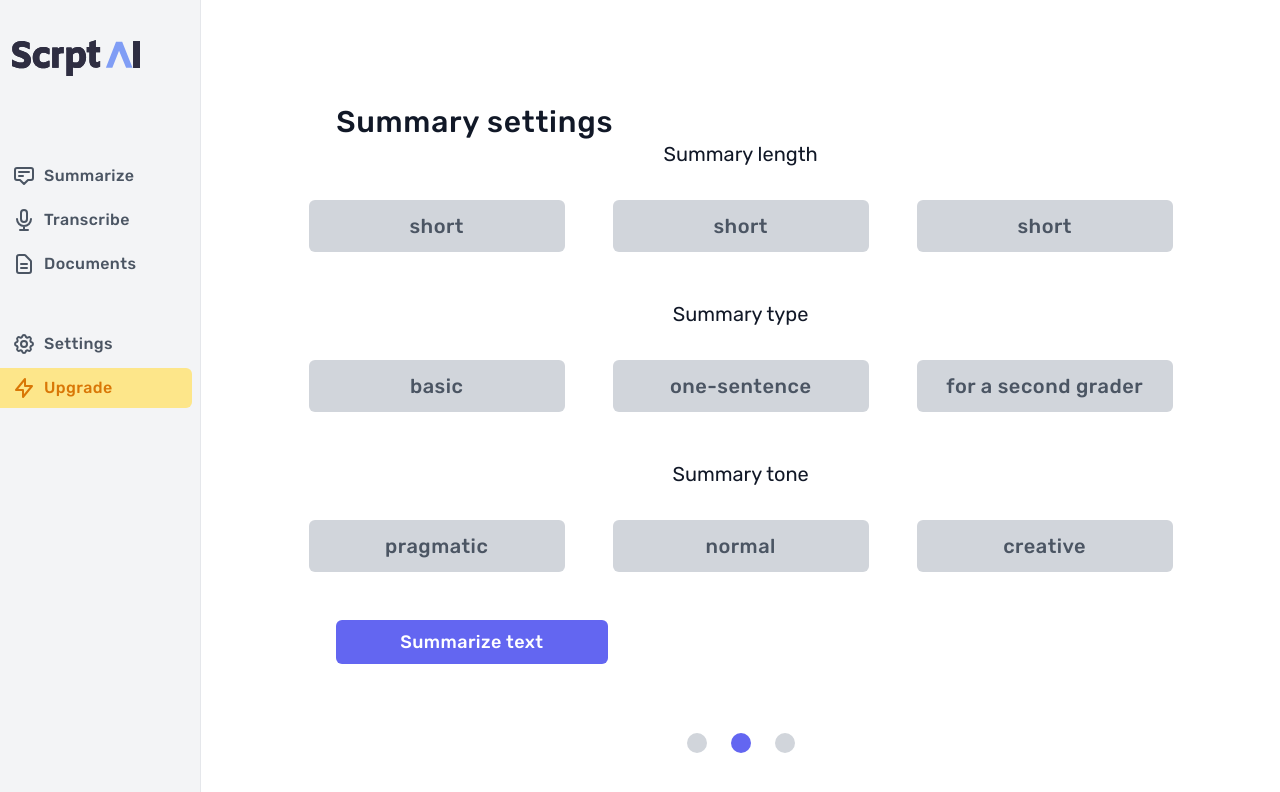
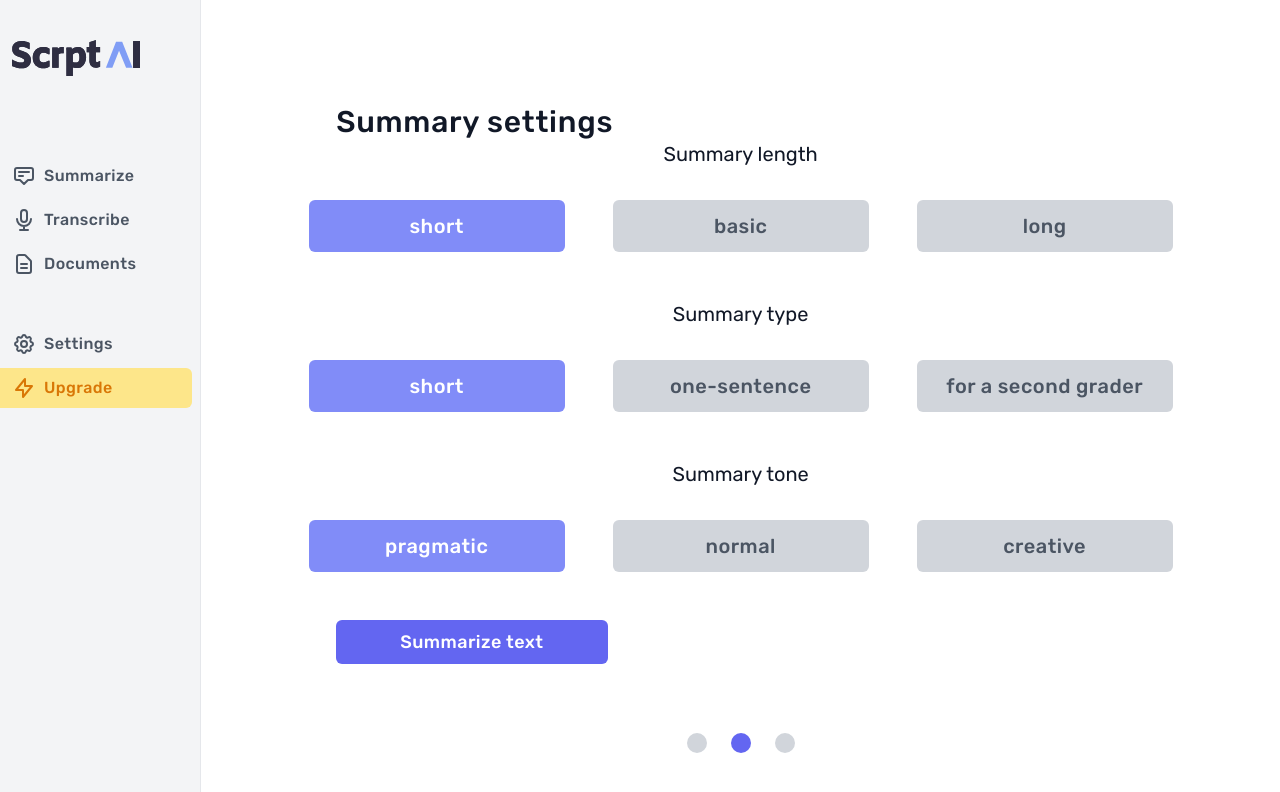
Before and after one commit to Feedback-Form/app-frontend, a React (Create React App) app: page / in a window 1280 px wide. Both pictures are taken after a click on the element 740 px from the left and 743 px from the top of the page. Shown: the top 792 px of the page. Built offline with nearby package versions, Linux system fonts and the light colour scheme.

Commit message:
added state logic for /summarize.tsx

```diff
--- a/src/animations.css
+++ b/src/animations.css
@@ -1,13 +1,44 @@
-.alert-enter {
-	transform: 'translateX(-100%)';
+/* CSSTransition classes  */
+.menu-primary-enter {
+	position: absolute;
+	transform: translateX(-100%);
 }
-.alert-enter-active {
-	transform: 'translateX(0)';
-	transition: '300ms ease-in';
+.menu-primary-enter-active {
+	transform: translateX(0%);
+	transition: all 250ms ease;
 }
-.alert-exit {
+.menu-primary-exit {
+	position: absolute;
 }
-.alert-exit-active {
-	transform: 'translateX(100%)';
-	transition: '300ms ease-out';
+.menu-primary-exit-active {
+	transform: translateX(-100%);
+	transition: all 250ms ease;
 }
+
+.menu-secondary-enter {
+	transform: translateX(100%);
+}
+.menu-secondary-enter-active {
+	transform: translateX(0%);
+	transition: all 250ms ease;
+}
+.menu-secondary-exit {
+}
+.menu-secondary-exit-active {
+	transform: translateX(-100%);
+	transition: all 250ms ease;
+}
+
+.menu-tertiary-enter {
+	transform: translateX(-100%);
+}
+.menu-tertiary-enter-active {
+	transform: translateX(0%);
+	transition: all 250ms ease;
+}
+.menu-tertiary-exit {
+}
+.menu-tertiary-exit-active {
+	transform: translateX(100%);
+	transition: all 250ms ease;
+}
--- a/src/components/inputtextfield.tsx
+++ b/src/components/inputtextfield.tsx
@@ -1,10 +1,10 @@
-import React, { FC, ReactElement, useState } from 'react';
+import React, { FC, ReactElement, useState, useContext } from 'react';
 import { useWordState } from '../hooks/hooks';
-
+import { useText } from '../hooks/summaryContext';
 const InputTextfield: FC = (): ReactElement => {
 	const [maxWords, setMaxWords] = useState(300);
-
-	const [words, wordCount, handleWordChange, resetWords] = useWordState('');
+	const { inputText, setInputText } = useText();
+	const [fullText, wordCount, handleWordChange, resetWords] = useWordState(inputText);
 
 	return (
 		<section className="flex-shrink  flex flex-col items-center justify-center h-3/4 w-full">
@@ -13,8 +13,11 @@ const InputTextfield: FC = (): ReactElement => {
 			</div>
 			<div className="w-3/4 h-3/4 shadow-md rounded-md  ">
 				<textarea
-					value={words}
-					onChange={handleWordChange}
+					value={fullText}
+					onChange={e => {
+						handleWordChange(e);
+						setInputText(fullText);
+					}}
 					className="w-full h-full resize-none break-words rounded-md p-6 font-thin text-lg tracking-wide
 						focus:outline-none focus:ring-2 focus:ring-indigo-500 transition-all ease-in-out duration-200
 						"
@@ -22,7 +25,10 @@ const InputTextfield: FC = (): ReactElement => {
 				/>
 			</div>
 			<div className="flex justify-between w-3/4 items-center">
-				<button className="bg-indigo-500 hover:bg-indigo-400 focus:outline-none text-white rounded-md px-16 py-2 font-medium tracking-wide text-lg transition-all ease-in-out duration-200">
+				<button
+					onClick={() => setInputText(fullText)}
+					className="bg-indigo-500 hover:bg-indigo-400 focus:outline-none text-white rounded-md px-16 py-2 font-medium tracking-wide text-lg transition-all ease-in-out duration-200"
+				>
 					Next step
 				</button>
 				<div className="rounded-md bg-gray-300 text-gray-600 py-1 px-2">
--- a/src/components/summarize.tsx
+++ b/src/components/summarize.tsx
@@ -1,24 +1,45 @@
-import React, { FC, ReactElement, useState } from 'react';
+import React, { FC, ReactElement, useState, useReducer, createContext } from 'react';
 
 import InputTextfield from './inputtextfield';
 import SummarySettings from './summarysettings';
 import OutputTextfield from './outputtexfield';
 import { CSSTransition } from 'react-transition-group';
 
+import { SummaryContext } from '../hooks/summaryContext';
+
 const Summarize: FC = (): ReactElement => {
 	const [currentComponent, setCurrentComponent] = useState(1);
+	const [inputText, setInputText] = useState('');
+	const [summaryLength, setLength] = useState('short');
+	const [summaryType, setType] = useState(0);
+	const [summaryTone, setTone] = useState(0);
+
+	console.log('parent:', { text: inputText, summaryLength: summaryLength });
+
 	return (
+		<SummaryContext.Provider
+			value={{
+				inputText,
+				summaryLength,
+				summaryType,
+				summaryTone,
+				setInputText,
+				setLength,
+				setType,
+				setTone,
+			}}
+		>
 			<main className="flex-1 flex flex-col  bg-white text-gray-900  items-center justify-evenly space-y-10">
-			{currentComponent === 1 && <InputTextfield />}
-			{/* {currentComponent === 2 && (
-				<CSSTransition in={currentComponent === 2} timeout={300} classNames="alert" unmountOnExit>
+				<CSSTransition in={currentComponent === 1} timeout={400} classNames="menu-primary" unmountOnExit>
+					<InputTextfield />
+				</CSSTransition>
+				<CSSTransition in={currentComponent === 2} timeout={400} classNames="menu-secondary" unmountOnExit>
 					<SummarySettings />
 				</CSSTransition>
-			)} */}
-			<CSSTransition in={currentComponent === 2} timeout={300} classNames="alert" unmountOnExit>
-				<SummarySettings />
+				<CSSTransition in={currentComponent === 3} timeout={400} classNames="menu-primary" unmountOnExit>
+					<OutputTextfield />
 				</CSSTransition>
-			{currentComponent === 3 && <OutputTextfield />}
+
 				<div className="w-full items-center justify-center flex  space-x-6">
 					<div
 						onClick={() => setCurrentComponent(1)}
@@ -34,6 +55,7 @@ const Summarize: FC = (): ReactElement => {
 					></div>
 				</div>
 			</main>
+		</SummaryContext.Provider>
 	);
 };
 
--- a/src/components/summarysettings.tsx
+++ b/src/components/summarysettings.tsx
@@ -1,7 +1,11 @@
 import React, { FC, ReactElement, useState } from 'react';
 import { useWordState } from '../hooks/hooks';
+import { useText } from '../hooks/summaryContext';
+const SummarySettings: FC = (): ReactElement => {
+	const { setLength, setType, setTone, summaryLength, summaryType, summaryTone } = useText();
 
-const SummarySettings: FC = (): ReactElement => {
+	const clickedClasses = 'bg-indigo-400 text-white hover:indigo-500';
+	const defaultClasses = 'bg-gray-300 text-gray-600 hover:text-white hover:bg-indigo-400';
 	return (
 		<section className="flex-shrink  flex flex-col items-center justify-center w-full h-3/4">
 			<div className="flex items-start w-3/4">
@@ -12,14 +16,26 @@ const SummarySettings: FC = (): ReactElement => {
 					<h1 className="text-xl pb-8">Summary length</h1>
 
 					<div className="flex space-x-12">
-						<button className="flex-shrink bg-gray-300 text-gray-600  hover:text-white hover:bg-indigo-400 focus:outline-none rounded-md w-64 py-3 font-medium tracking-wide text-xl transition-all ease-in-out duration-200 items-center">
+						<button
+							onClick={() => setLength('short')}
+							className={`flex-shrink ${summaryLength === 'short' ? clickedClasses : defaultClasses}
+								focus:outline-none rounded-md w-64 py-3 font-medium tracking-wide text-xl transition-all ease-in-out duration-200 items-center`}
+						>
 							short
 						</button>
-						<button className="flex-shrink bg-gray-300 text-gray-600  hover:text-white hover:bg-indigo-400 focus:outline-none rounded-md  w-64 py-3 font-medium tracking-wide text-xl transition-all ease-in-out duration-200 items-center">
-							short
+						<button
+							onClick={() => setLength('basic')}
+							className={`flex-shrink ${summaryLength === 'basic' ? clickedClasses : defaultClasses}
+							focus:outline-none rounded-md w-64 py-3 font-medium tracking-wide text-xl transition-all ease-in-out duration-200 items-center`}
+						>
+							basic
 						</button>
-						<button className="flex-shrink bg-gray-300 text-gray-600  hover:text-white hover:bg-indigo-400 focus:outline-none rounded-md  w-64 py-3 font-medium tracking-wide text-xl transition-all ease-in-out duration-200 items-center">
-							short
+						<button
+							onClick={() => setLength('long')}
+							className={`flex-shrink ${summaryLength === 'long' ? clickedClasses : defaultClasses}
+								focus:outline-none rounded-md w-64 py-3 font-medium tracking-wide text-xl transition-all ease-in-out duration-200 items-center`}
+						>
+							long
 						</button>
 					</div>
 				</div>
@@ -27,13 +43,25 @@ const SummarySettings: FC = (): ReactElement => {
 					<h1 className="text-xl pb-8">Summary type</h1>
 
 					<div className="flex space-x-12">
-						<button className="flex-shrink bg-gray-300 text-gray-600  hover:text-white hover:bg-indigo-400 focus:outline-none rounded-md w-64 py-3 font-medium tracking-wide text-xl transition-all ease-in-out duration-200 items-center">
-							basic
+						<button
+							onClick={() => setType(0)}
+							className={`flex-shrink ${summaryType === 0 ? clickedClasses : defaultClasses}
+								focus:outline-none rounded-md w-64 py-3 font-medium tracking-wide text-xl transition-all ease-in-out duration-200 items-center`}
+						>
+							short
 						</button>
-						<button className="flex-shrink bg-gray-300 text-gray-600  hover:text-white hover:bg-indigo-400 focus:outline-none rounded-md  w-64 py-3 font-medium tracking-wide text-xl transition-all ease-in-out duration-200 items-center">
+						<button
+							onClick={() => setType(1)}
+							className={`flex-shrink ${summaryType === 1 ? clickedClasses : defaultClasses}
+							focus:outline-none rounded-md w-64 py-3 font-medium tracking-wide text-xl transition-all ease-in-out duration-200 items-center`}
+						>
 							one-sentence
 						</button>
-						<button className="flex-shrink bg-gray-300 text-gray-600  hover:text-white hover:bg-indigo-400 focus:outline-none rounded-md  w-64 py-3 font-medium tracking-wide text-xl transition-all ease-in-out duration-200 items-center">
+						<button
+							onClick={() => setType(2)}
+							className={`flex-shrink ${summaryType === 2 ? clickedClasses : defaultClasses}
+								focus:outline-none rounded-md w-64 py-3 font-medium tracking-wide text-xl transition-all ease-in-out duration-200 items-center`}
+						>
 							for a second grader
 						</button>
 					</div>
@@ -42,13 +70,25 @@ const SummarySettings: FC = (): ReactElement => {
 					<h1 className="text-xl pb-8">Summary tone</h1>
 
 					<div className="flex space-x-12">
-						<button className="flex-shrink bg-gray-300 text-gray-600  hover:text-white hover:bg-indigo-400 focus:outline-none rounded-md w-64 py-3 font-medium tracking-wide text-xl transition-all ease-in-out duration-200 items-center">
+						<button
+							onClick={() => setTone(0)}
+							className={`flex-shrink ${summaryTone === 0 ? clickedClasses : defaultClasses}
+								focus:outline-none rounded-md w-64 py-3 font-medium tracking-wide text-xl transition-all ease-in-out duration-200 items-center`}
+						>
 							pragmatic
 						</button>
-						<button className="flex-shrink bg-gray-300 text-gray-600  hover:text-white hover:bg-indigo-400 focus:outline-none rounded-md  w-64 py-3 font-medium tracking-wide text-xl transition-all ease-in-out duration-200 items-center">
+						<button
+							onClick={() => setTone(1)}
+							className={`flex-shrink ${summaryTone === 1 ? clickedClasses : defaultClasses}
+							focus:outline-none rounded-md w-64 py-3 font-medium tracking-wide text-xl transition-all ease-in-out duration-200 items-center`}
+						>
 							normal
 						</button>
-						<button className="flex-shrink bg-gray-300 text-gray-600  hover:text-white hover:bg-indigo-400 focus:outline-none rounded-md  w-64 py-3 font-medium tracking-wide text-xl transition-all ease-in-out duration-200 items-center">
+						<button
+							onClick={() => setTone(2)}
+							className={`flex-shrink ${summaryTone === 2 ? clickedClasses : defaultClasses}
+								focus:outline-none rounded-md w-64 py-3 font-medium tracking-wide text-xl transition-all ease-in-out duration-200 items-center`}
+						>
 							creative
 						</button>
 					</div>
--- /dev/null
+++ b/src/hooks/summaryContext.ts
@@ -0,0 +1,24 @@
+import { createContext, useContext } from 'react';
+
+export type TextContextType = {
+	inputText: string;
+	summaryLength: string;
+	summaryType: number;
+	summaryTone: number;
+	setInputText: (text: string) => void;
+	setLength: (summaryLength: string) => void;
+	setType: (summaryType: number) => void;
+	setTone: (summaryTone: number) => void;
+};
+
+export const SummaryContext = createContext<TextContextType>({
+	inputText: '',
+	summaryLength: 'basic',
+	summaryType: 1,
+	summaryTone: 1,
+	setInputText: inputText => console.log('text_'),
+	setLength: summaryLength => console.warn('summaryLength_missing'),
+	setType: summaryType => console.warn('summaryType_missing'),
+	setTone: summaryTone => console.warn('summaryLength_missing'),
+});
+export const useText = () => useContext(SummaryContext);
```
Also changed, not shown: 1 other file (tests, documents, lock files or other folders). Lines whose indentation alone changed are shown as unchanged.
